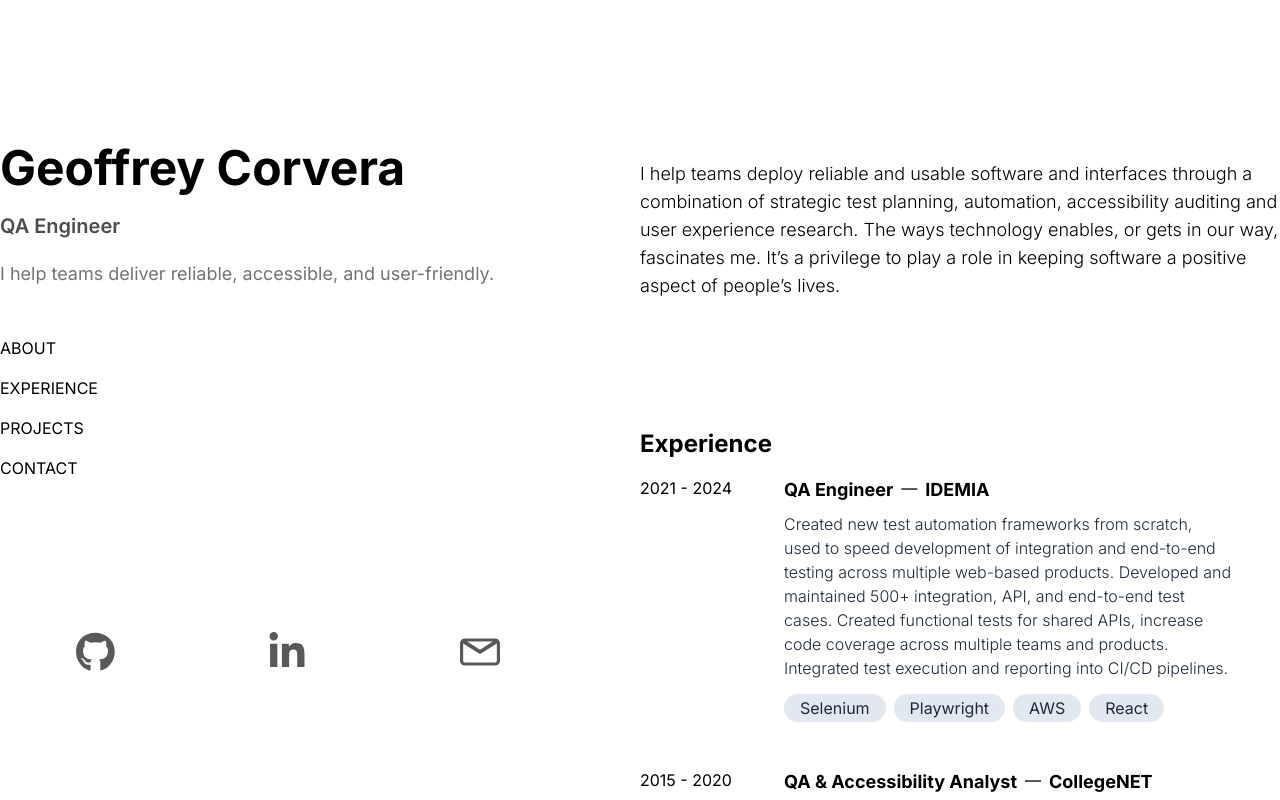
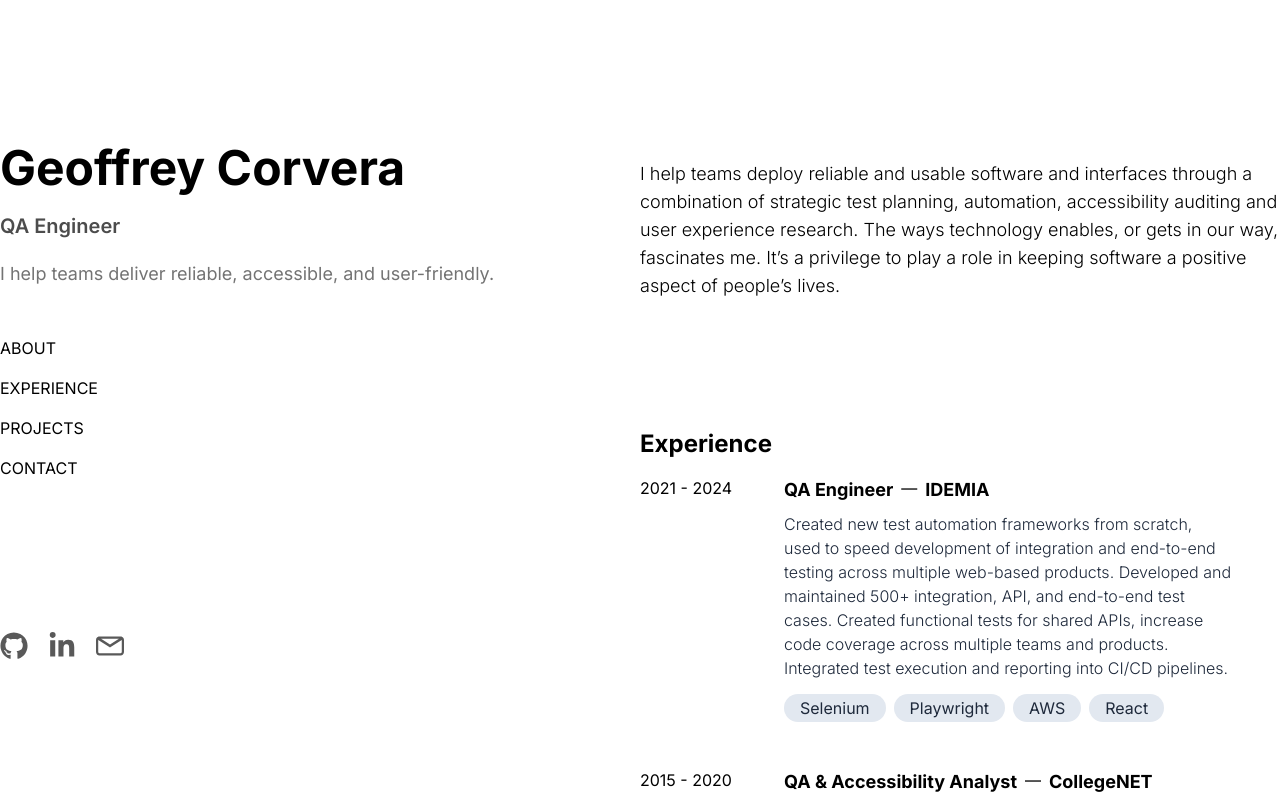
Before and after one commit to geoffcorvera/personal-website-v2, a Next.js app: page / in a window 1280 px wide. Shown: the top 800 px of the page. Built offline with nearby package versions, Linux system fonts and the light colour scheme.

Commit message:
decrease size + left-align icon links

```diff
--- a/app/components/link-row.tsx
+++ b/app/components/link-row.tsx
@@ -1,9 +1,24 @@
 import Image from "next/image";
+
+function SvgLink({
+  children,
+  url,
+  ariaLabel,
+}: {
+  children: React.ReactNode;
+  url: string;
+  ariaLabel: string;
+}) {
+  return (
+    <a href={url} aria-label={ariaLabel}>
+      <span className="[&>svg]:h-7 [&>svg]:w-7">{children}</span>
+    </a>
+  );
+}
 
 function GithubIconLink() {
   return (
-    <a href="https://github.com/geoffcorvera" aria-label="Github">
-      <span className="[&>svg]:h-10">
+    <SvgLink url="https://github.com/geoffcorvera" ariaLabel="Github">
       <svg
         xmlns="http://www.w3.org/2000/svg"
         fill="currentColor"
@@ -11,18 +26,13 @@ function GithubIconLink() {
       >
         <path d="M165.9 397.4c0 2-2.3 3.6-5.2 3.6-3.3 .3-5.6-1.3-5.6-3.6 0-2 2.3-3.6 5.2-3.6 3-.3 5.6 1.3 5.6 3.6zm-31.1-4.5c-.7 2 1.3 4.3 4.3 4.9 2.6 1 5.6 0 6.2-2s-1.3-4.3-4.3-5.2c-2.6-.7-5.5 .3-6.2 2.3zm44.2-1.7c-2.9 .7-4.9 2.6-4.6 4.9 .3 2 2.9 3.3 5.9 2.6 2.9-.7 4.9-2.6 4.6-4.6-.3-1.9-3-3.2-5.9-2.9zM244.8 8C106.1 8 0 113.3 0 252c0 110.9 69.8 205.8 169.5 239.2 12.8 2.3 17.3-5.6 17.3-12.1 0-6.2-.3-40.4-.3-61.4 0 0-70 15-84.7-29.8 0 0-11.4-29.1-27.8-36.6 0 0-22.9-15.7 1.6-15.4 0 0 24.9 2 38.6 25.8 21.9 38.6 58.6 27.5 72.9 20.9 2.3-16 8.8-27.1 16-33.7-55.9-6.2-112.3-14.3-112.3-110.5 0-27.5 7.6-41.3 23.6-58.9-2.6-6.5-11.1-33.3 2.6-67.9 20.9-6.5 69 27 69 27 20-5.6 41.5-8.5 62.8-8.5s42.8 2.9 62.8 8.5c0 0 48.1-33.6 69-27 13.7 34.7 5.2 61.4 2.6 67.9 16 17.7 25.8 31.5 25.8 58.9 0 96.5-58.9 104.2-114.8 110.5 9.2 7.9 17 22.9 17 46.4 0 33.7-.3 75.4-.3 83.6 0 6.5 4.6 14.4 17.3 12.1C428.2 457.8 496 362.9 496 252 496 113.3 383.5 8 244.8 8zM97.2 352.9c-1.3 1-1 3.3 .7 5.2 1.6 1.6 3.9 2.3 5.2 1 1.3-1 1-3.3-.7-5.2-1.6-1.6-3.9-2.3-5.2-1zm-10.8-8.1c-.7 1.3 .3 2.9 2.3 3.9 1.6 1 3.6 .7 4.3-.7 .7-1.3-.3-2.9-2.3-3.9-2-.6-3.6-.3-4.3 .7zm32.4 35.6c-1.6 1.3-1 4.3 1.3 6.2 2.3 2.3 5.2 2.6 6.5 1 1.3-1.3 .7-4.3-1.3-6.2-2.2-2.3-5.2-2.6-6.5-1zm-11.4-14.7c-1.6 1-1.6 3.6 0 5.9 1.6 2.3 4.3 3.3 5.6 2.3 1.6-1.3 1.6-3.9 0-6.2-1.4-2.3-4-3.3-5.6-2z" />
       </svg>
-      </span>
-    </a>
+    </SvgLink>
   );
 }
 
 function LinkedinIconLink() {
   return (
-    <a
-      href="https://www.linkedin.com/in/geoffreycorvera/"
-      aria-label="LinkedIn"
-    >
-      <span className="[&>svg]:h-10 [&>svg]:w-10">
+    <SvgLink url="https://www.linkedin.com/in/geoffreycorvera/" ariaLabel="LinkedIn">
         <svg
           xmlns="http://www.w3.org/2000/svg"
           fill="currentColor"
@@ -30,8 +40,7 @@ function LinkedinIconLink() {
         >
           <path d="M100.3 448H7.4V148.9h92.9zM53.8 108.1C24.1 108.1 0 83.5 0 53.8a53.8 53.8 0 0 1 107.6 0c0 29.7-24.1 54.3-53.8 54.3zM447.9 448h-92.7V302.4c0-34.7-.7-79.2-48.3-79.2-48.3 0-55.7 37.7-55.7 76.7V448h-92.8V148.9h89.1v40.8h1.3c12.4-23.5 42.7-48.3 87.9-48.3 94 0 111.3 61.9 111.3 142.3V448z" />
         </svg>
-      </span>
-    </a>
+    </SvgLink>
   );
 }
 
@@ -41,8 +50,8 @@ function EmailIconLink() {
       <Image
         src="/email.svg"
         alt="email Logo"
-        width={40}
-        height={40}
+        width={28}
+        height={28}
         priority
       />
       <span className="sr-only">send email</span>
@@ -51,7 +60,7 @@ function EmailIconLink() {
 }
 export default function LinkRow() {
   return (
-    <div className="flex w-full max-w-screen-sm justify-around opacity-65">
+    <div className="lg:flex md:max-w-sm gap-5 opacity-65">
       <GithubIconLink />
       <LinkedinIconLink />
       <EmailIconLink />
```
Lines whose indentation alone changed are shown as unchanged.
